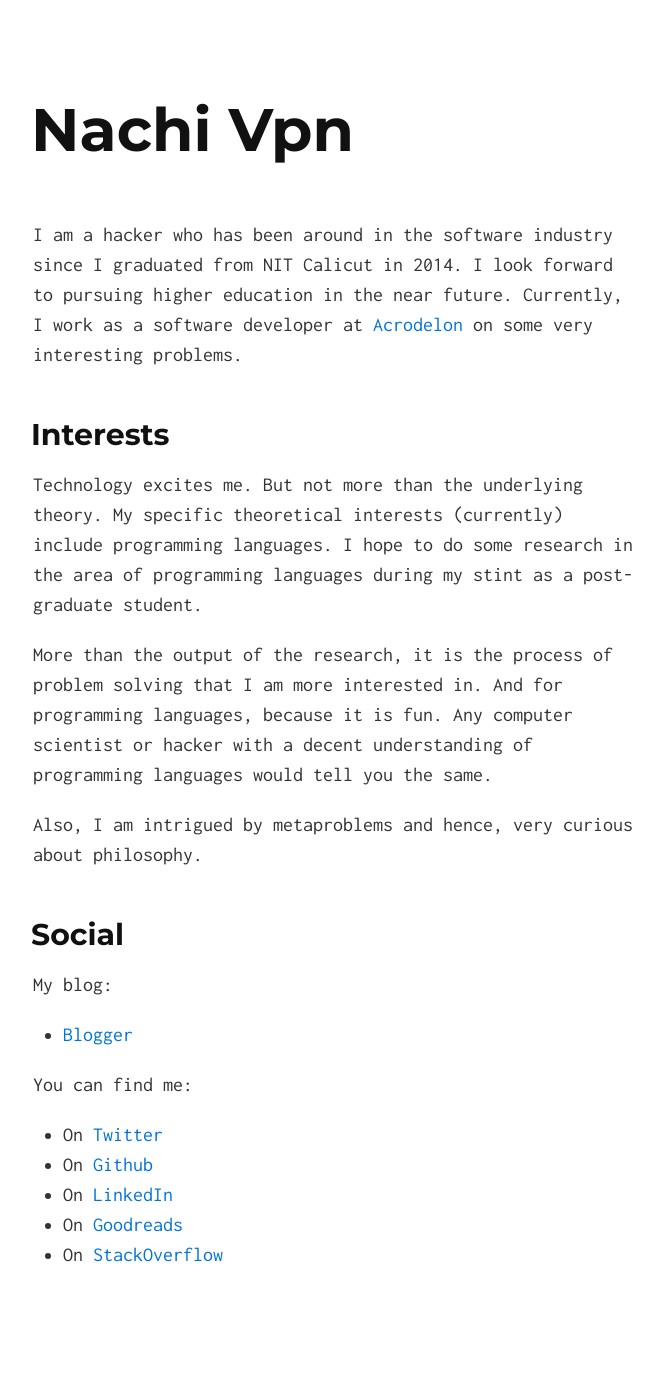
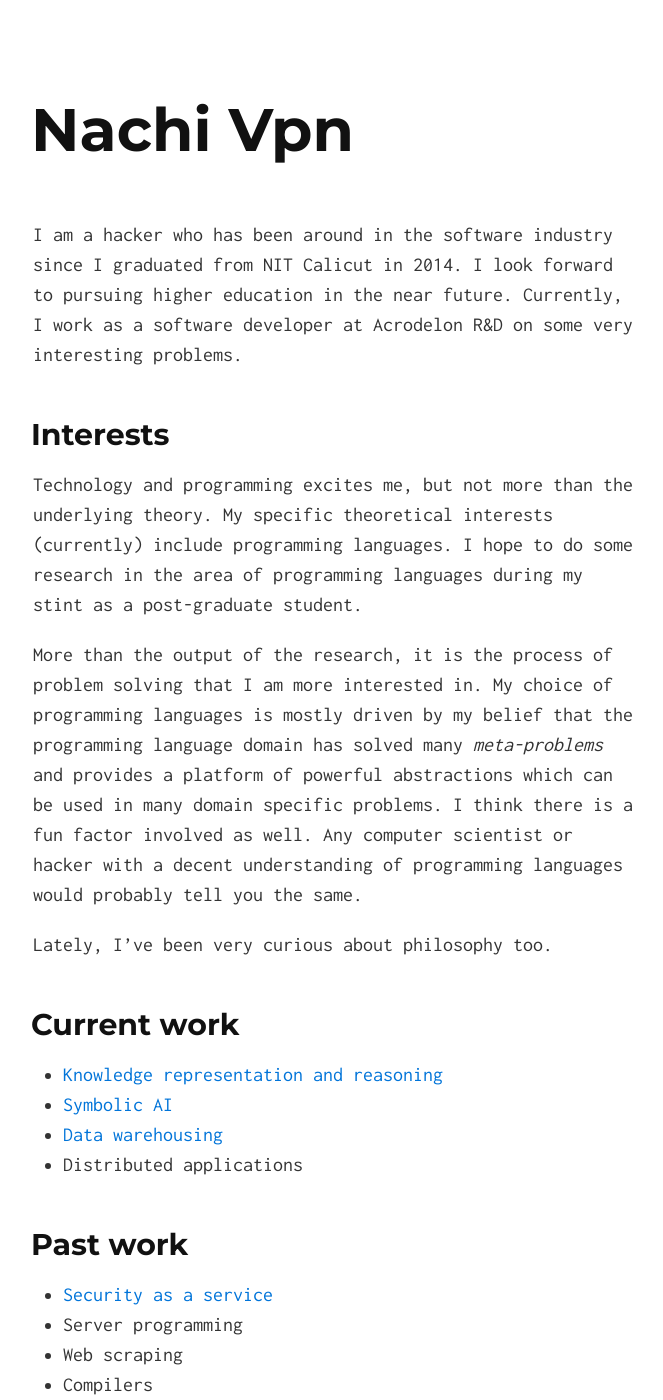
Before and after one commit to nachivpn/nachivpn.github.io, a Jekyll site: the page built from index.md, in a window 1280 px wide and 1400 px high. Shown: the whole window, without its empty margins (307-970 px from the left). Built offline with Jekyll 4.4.1, drawn with Linux system fonts in a browser that asks for light colours; some of the changed text lies outside the part shown.

Commit message:
updated page with extra info

```diff
--- a/index.md
+++ b/index.md
@@ -2,18 +2,38 @@
 layout: default
 ---
 
-I am a hacker who has been around in the software industry since I graduated from NIT Calicut in 2014. I look forward to pursuing higher education in the near future.  Currently, I work as a software developer at [Acrodelon](http://acrodelon.com/) on some very interesting problems.
+I am a hacker who has been around in the software industry since I graduated from NIT Calicut in 2014. I look forward to pursuing higher education in the near future.  Currently, I work as a software developer at Acrodelon R&D on some very interesting problems.
 
 ## Interests
 
-Technology excites me. But not more than the underlying theory. My specific theoretical interests (currently) include programming languages. I hope to do some research in the area of programming languages during my stint as a post-graduate student.
+Technology and programming excites me, but not more than the underlying theory. My specific theoretical interests (currently) include programming languages. I hope to do some research in the area of programming languages during my stint as a post-graduate student.
 
-More than the output of the research, it is the process of problem solving that I am more interested in. And for programming languages, because it is fun. Any computer scientist or hacker with a decent understanding of programming languages would tell you the same.
+More than the output of the research, it is the process of problem solving that I am more interested in. My choice of programming languages is mostly driven by my belief that the programming language domain has solved many *meta-problems* and provides a platform of powerful abstractions which can be used in many domain specific problems. I think there is a fun factor involved as well. Any computer scientist or hacker with a decent understanding of programming languages would probably tell you the same.
 
-Also, I am intrigued by metaproblems and hence, very curious about philosophy.
+Lately, I've been very curious about philosophy too.
 
+## Current work
+
+* [Knowledge representation and reasoning](https://en.wikipedia.org/wiki/Knowledge_representation_and_reasoning)
+* [Symbolic AI](https://en.wikipedia.org/wiki/Symbolic_artificial_intelligence)
+* [Data warehousing](https://en.wikipedia.org/wiki/Data_warehouse)
+* Distributed applications
+
+## Past work
+
+* [Security as a service](https://en.wikipedia.org/wiki/Security_as_a_service)
+* Server programming
+* Web scraping
+* Compilers
+
+## Some links
+
+* [Venturebeat article](http://venturebeat.com/2014/12/24/googles-no-captcha-recaptchas-may-not-be-as-bot-proof-as-we-thought)
+* [ShieldSquare blog](http://www.shieldsquare.com/author/nachiappan-v/)
+* [SILCNITC project](http://silcnitc.github.io/about.html)
 
 ## Social
+
 My blog:
 
 * [Blogger](http://blog.nachivpn.me/)
```
